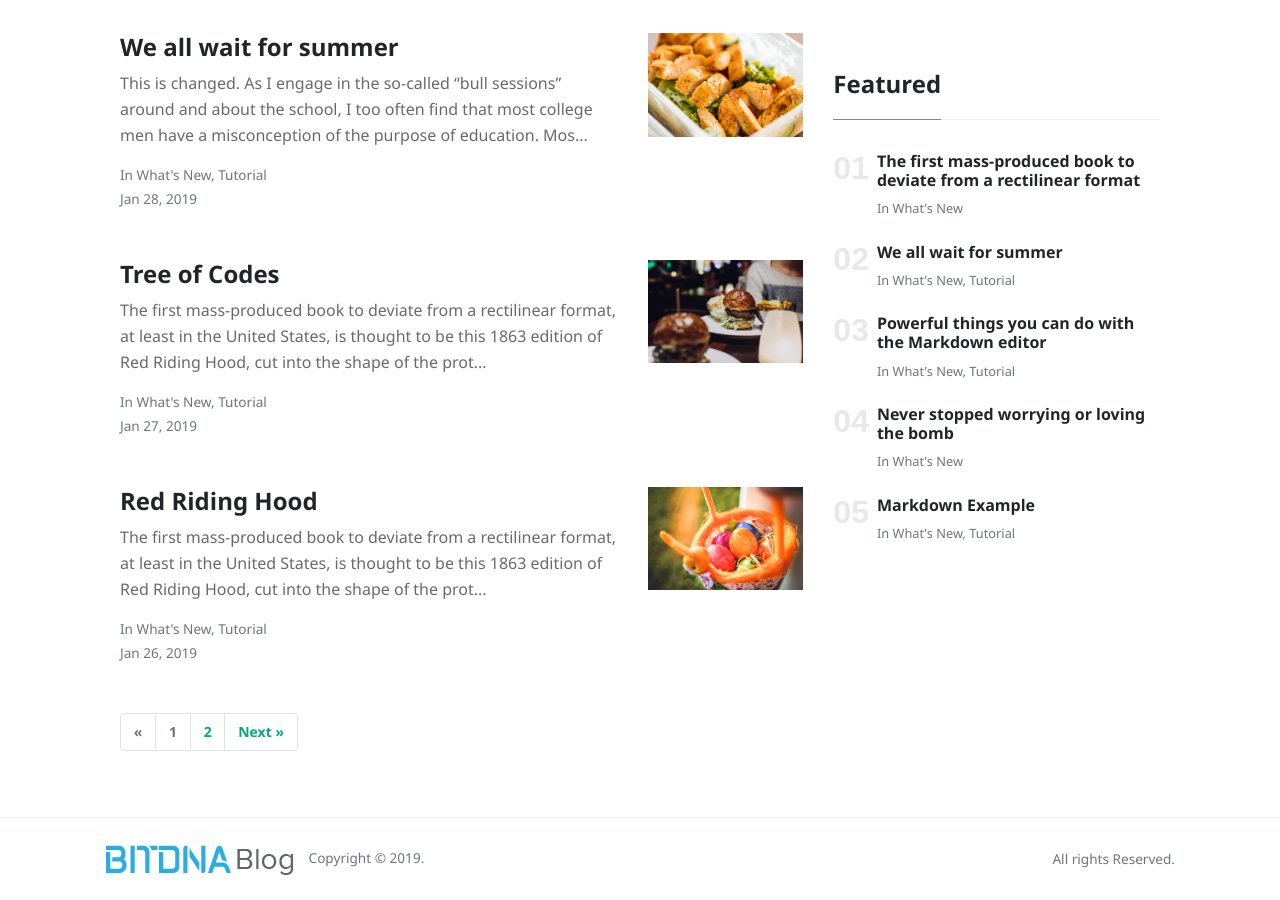
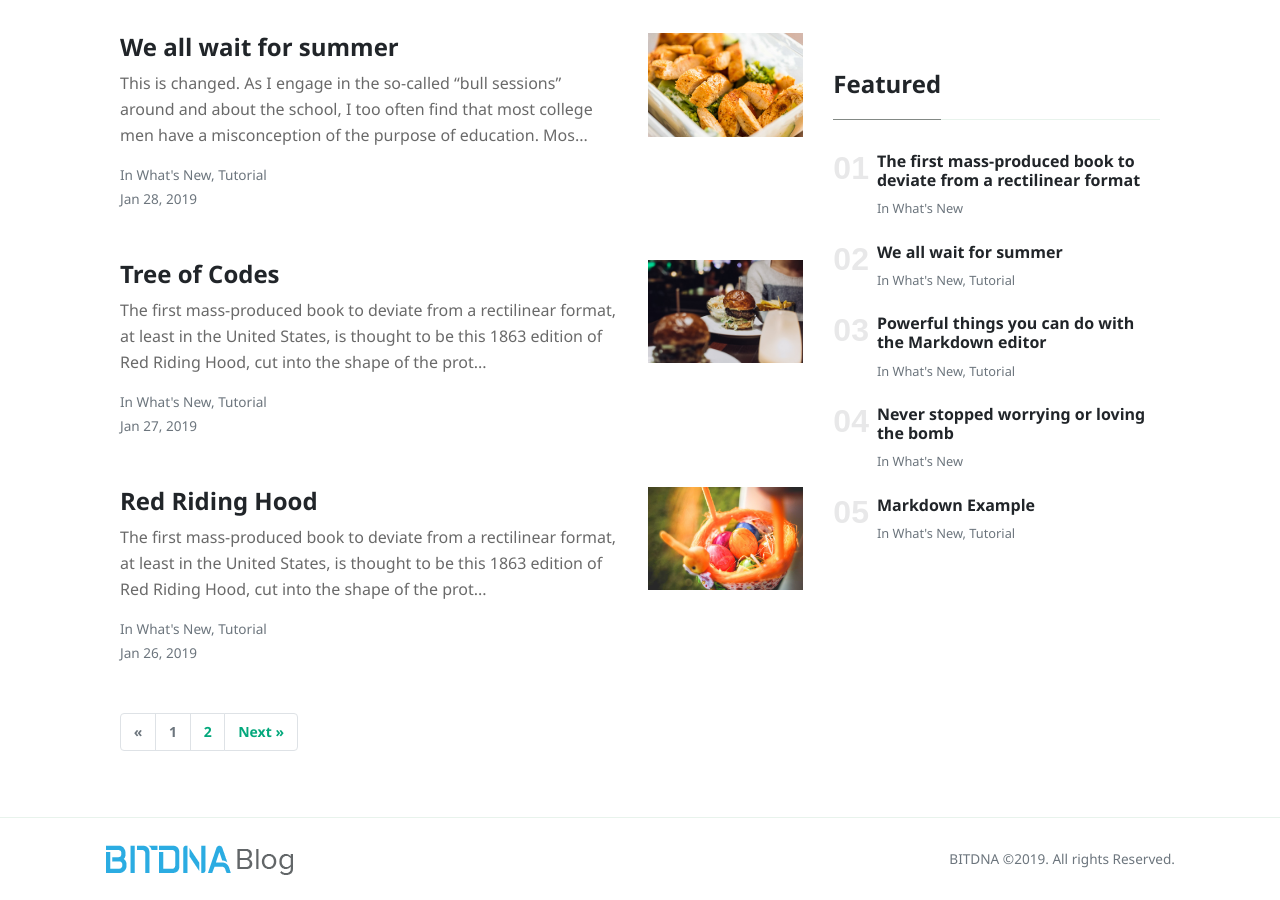
Before and after one commit to bit-dna/bitdnablog, a Jekyll site: the page built from index.html, in a window 1280 px wide and 900 px high, scrolled down 1725 px. Built offline with Jekyll 4.4.1, drawn with Linux system fonts in a browser that asks for light colours; nearby versions of some CDN libraries; the list of posts is cut into pages by our own code.

Commit message:
update footer

```diff
--- a/_layouts/default.html
+++ b/_layouts/default.html
@@ -80,10 +80,9 @@
             <div>
               <!--  <span class="navbar-brand mr-2 mb-0"><strong>BITDNA</strong></span> -->
               <img src="{{site.baseurl}}/{{site.logo}}"/>
-                <span>Copyright © <script>document.write(new Date().getFullYear())</script>.</span>
-
             </div>
             <div>
+              <span>BITDNA &copy;<script>document.write(new Date().getFullYear())</script>.</span>
               All rights Reserved.
             </div>
         </div>
```
